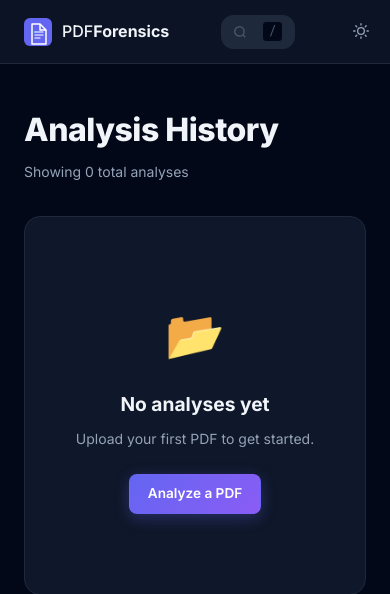
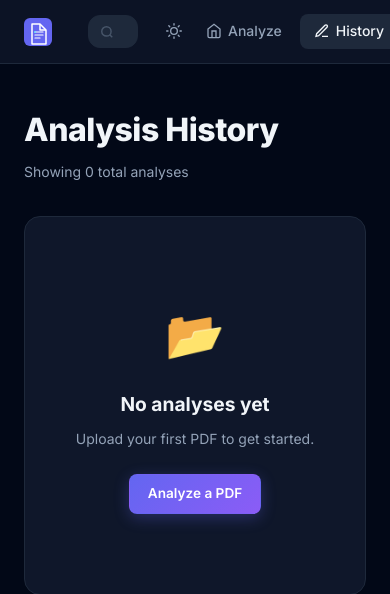
Before and after one commit to abhaykatre70/PDFForensics, a Flask app: page /history in a window 390 px wide; the page is wider, and only the part inside the window is pictured. Shown: the top 594 px of that part. Run offline with Flask 3, Linux system fonts and the light colour scheme; data that the repository does not hold is empty; parts of the project's set-up code (start-up, migrations or seed data) failed here and were passed over.

Commit message:
The Navigation bar is updated and work smoothly.

```diff
--- a/blueprints/ui/routes.py
+++ b/blueprints/ui/routes.py
@@ -163,11 +163,23 @@
 @ui_bp.route("/history", methods=["GET"])
 def history():
     page = int(request.args.get("page", 1))
+    search_query = request.args.get("search", "").strip()
     per_page = 20
-    pagination = Analysis.query.order_by(
+
+    query = Analysis.query
+    if search_query:
+        # Search by filename or ID
+        query = query.filter(
+            (Analysis.filename.ilike(f"%{search_query}%")) |
+            (Analysis.id.ilike(f"%{search_query}%"))
+        )
+
+    pagination = query.order_by(
         Analysis.analyzed_at.desc()
     ).paginate(page=page, per_page=per_page, error_out=False)
+
     return render_template("history.html", pagination=pagination,
+                           search_query=search_query,
                            get_classification_color=get_classification_color)
 
 
--- a/static/css/main.css
+++ b/static/css/main.css
@@ -180,8 +180,73 @@
 
 .nav-search {
   flex: 1;
-  max-width: 400px;
-  margin: 0 20px;
+  max-width: 450px;
+  margin: 0 16px;
+  transition: max-width 0.3s cubic-bezier(0.4, 0, 0.2, 1);
+}
+
+@media (max-width: 800px) {
+  .nav-search {
+    max-width: 250px;
+    margin: 0 8px;
+  }
+}
+
+@media (max-width: 640px) {
+  .nav-search {
+    margin: 0 4px;
+  }
+
+  .search-key {
+    display: none !important;
+  }
+
+  #global-search {
+    padding-right: 12px !important;
+    font-size: 0.8rem !important;
+  }
+}
+
+@media (max-width: 480px) {
+  .nav-brand span {
+    display: none;
+  }
+
+  .nav-search {
+    width: 36px;
+    flex: 0 0 auto;
+    max-width: 36px;
+    margin: 0 4px;
+    overflow: visible;
+  }
+
+  .nav-search:focus-within {
+    position: absolute;
+    left: 8px;
+    right: 8px;
+    top: 50%;
+    transform: translateY(-50%);
+    width: auto;
+    max-width: none;
+    z-index: 101;
+  }
+
+  .nav-search:focus-within #global-search {
+    background: var(--bg-surface);
+    padding-right: 40px;
+  }
+
+  .nav-links {
+    gap: 0;
+  }
+
+  .nav-link span {
+    display: none;
+  }
+
+  .nav-link {
+    padding: 8px;
+  }
 }
 
 .search-input-wrapper {
--- a/templates/base.html
+++ b/templates/base.html
@@ -157,9 +157,19 @@
                 document.dispatchEvent(event);
             });
 
+            globalSearch.addEventListener('keydown', (e) => {
+                if (e.key === 'Enter') {
+                    const query = e.target.value.trim();
+                    if (query) {
+                        // Redirect to history with search query
+                        window.location.href = `{{ url_for('ui.history') }}?search=${encodeURIComponent(query)}`;
+                    }
+                }
+            });
+
             // Shortcut to focus search
             document.addEventListener('keydown', (e) => {
-                if (e.key === '/' && document.activeElement.tagName !== 'INPUT') {
+                if (e.key === '/' && document.activeElement.tagName !== 'INPUT' && document.activeElement.tagName !== 'TEXTAREA') {
                     e.preventDefault();
                     globalSearch.focus();
                 }
--- a/templates/history.html
+++ b/templates/history.html
@@ -99,11 +99,13 @@
     {% if pagination.pages > 1 %}
     <div class="pagination">
         {% if pagination.has_prev %}
-        <a href="?page={{ pagination.prev_num }}" class="page-btn">← Prev</a>
+        <a href="?page={{ pagination.prev_num }}{% if search_query %}&search={{ search_query }}{% endif %}"
+            class="page-btn">← Prev</a>
         {% endif %}
         <span class="page-info">Page {{ pagination.page }} of {{ pagination.pages }}</span>
         {% if pagination.has_next %}
-        <a href="?page={{ pagination.next_num }}" class="page-btn">Next →</a>
+        <a href="?page={{ pagination.next_num }}{% if search_query %}&search={{ search_query }}{% endif %}"
+            class="page-btn">Next →</a>
         {% endif %}
     </div>
     {% endif %}
@@ -125,7 +127,13 @@
             el.style.width = el.getAttribute('data-width') + '%';
         });
 
-        // Handle Search
+        // Initialize search from URL if present
+        const globalSearch = document.getElementById('global-search');
+        if (globalSearch && "{{ search_query }}") {
+            globalSearch.value = "{{ search_query }}";
+        }
+
+        // Handle Search (Local filtering for current page)
         document.addEventListener('app:search', (e) => {
             const query = e.detail.query;
             const rows = document.querySelectorAll('.history-row');
```
